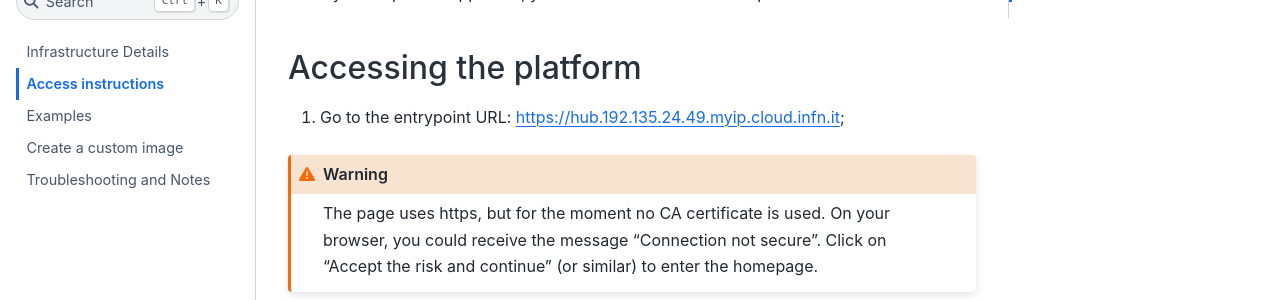
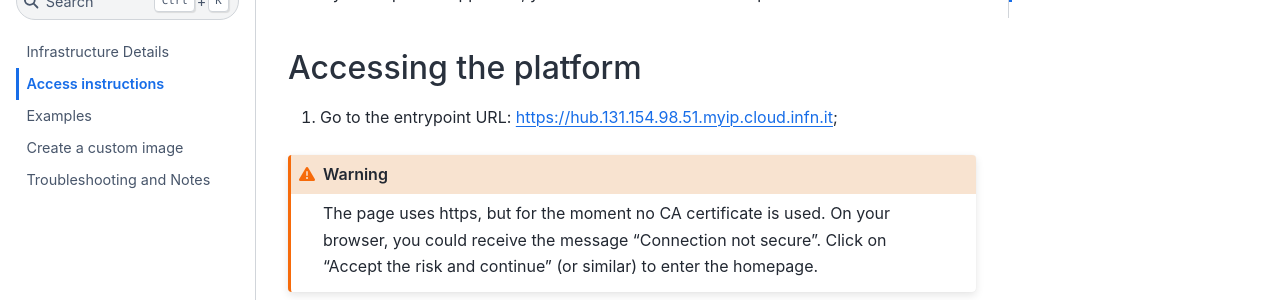
Before and after one commit to ICSC-Spoke2-repo/HighRateAnalysis-WP5, a Jupyter Book: the page built from docs/sections/access.md, in a window 1280 px wide and 900 px high, scrolled down 1933 px. Shown: the part 153-453 px from the top of the window. Built offline with Jupyter Book 1.0.4 settings and Sphinx 7.4.7 and the Sphinx Book theme 1.1.4, drawn with Linux system fonts in a browser that asks for light colours; some of the changed lines change nothing that is shown.

Commit message:
Update access.md

```diff
--- a/docs/sections/access.md
+++ b/docs/sections/access.md
@@ -62,7 +62,7 @@ Once your request is approved, you will be able to access the platform.
 
 ## Accessing the platform
 
-1. Go to the entrypoint URL: https://hub.192.135.24.49.myip.cloud.infn.it;
+1. Go to the entrypoint URL: https://hub.131.154.98.51.myip.cloud.infn.it;
 
 :::{warning}
 The page uses https, but for the moment no CA certificate is used. On your browser, you could receive the message "Connection not secure". Click on "Accept the risk and continue" (or similar) to enter the homepage.
```
